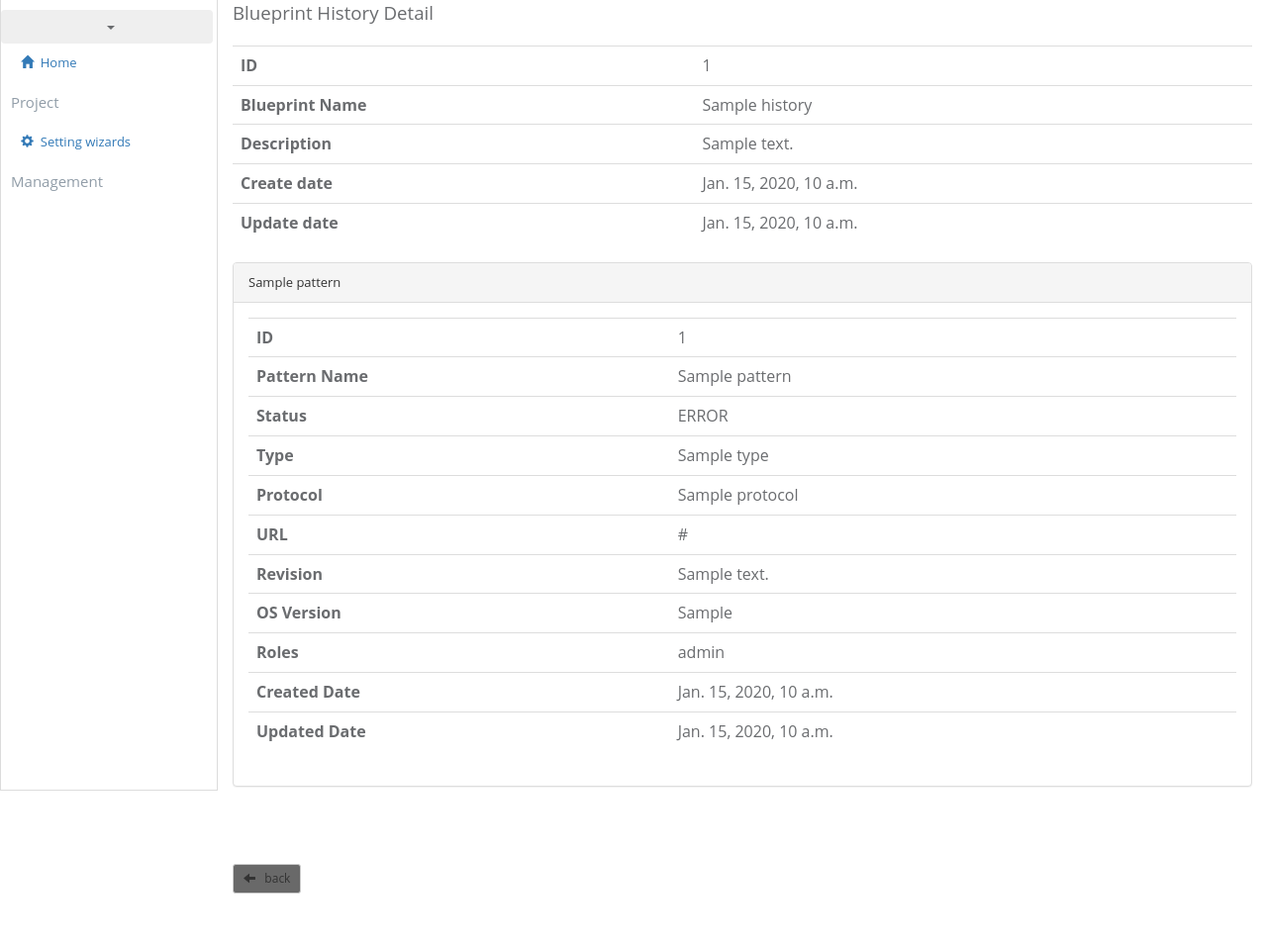
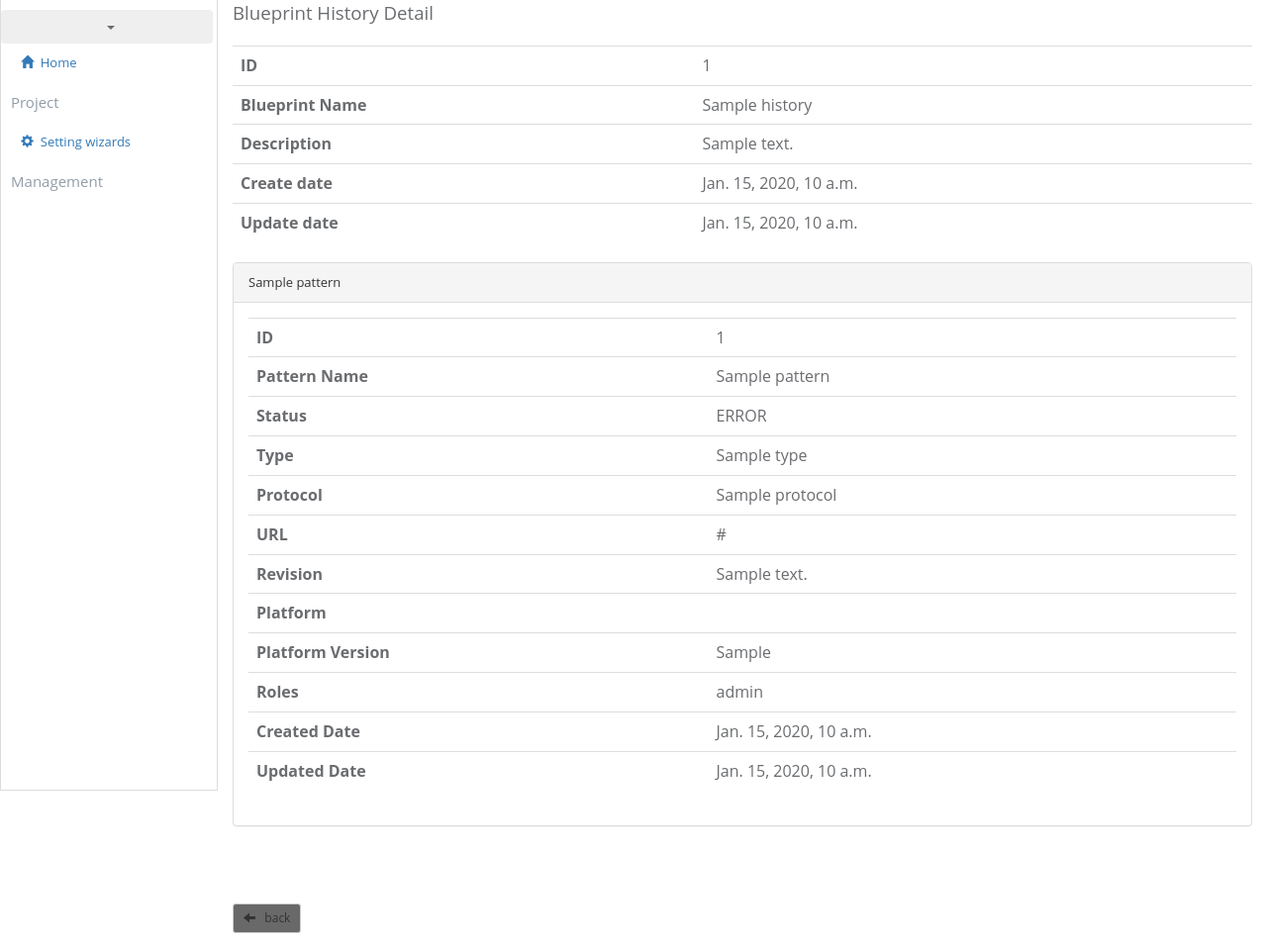
Before and after one commit to cloudconductor/cloud_conductor_gui, a Django app: template gui_app/templates/gui_app/blueprint/blueprintHistoryDetail.html in a window 1280 px wide. Shown: the part 84-1042 px from the top of the page at 99% size. Before the commit the page ends 987 px from the top, so only its background shows below. Run offline with Django 3.2, Linux system fonts and the light colour scheme; the template is opened without the code that fills it: most values are stand-ins (such as "Sample title", 1, 10 or a date in 2020); some libraries are stand-ins or nearby versions.

Commit message:
Display platform and platform_version on BluePrint History Detail

```diff
--- a/gui_app/templates/gui_app/blueprint/includes/patternSnapshotsList.html
+++ b/gui_app/templates/gui_app/blueprint/includes/patternSnapshotsList.html
@@ -24,7 +24,10 @@
 				<th>Revision</th><td>{{ pattern.revision }}</td>
 			</tr>
 			<tr>
-				<th>OS Version</th><td>{{ pattern.os_version }}</td>
+				<th>Platform</th><td>{{ pattern.platform }}</td>
+			</tr>
+			<tr>
+				<th>Platform Version</th><td>{{ pattern.platform_version }}</td>
 			</tr>
 			<tr>
 				<th>Roles</th><td>{{ pattern.roles }}</td>
```
